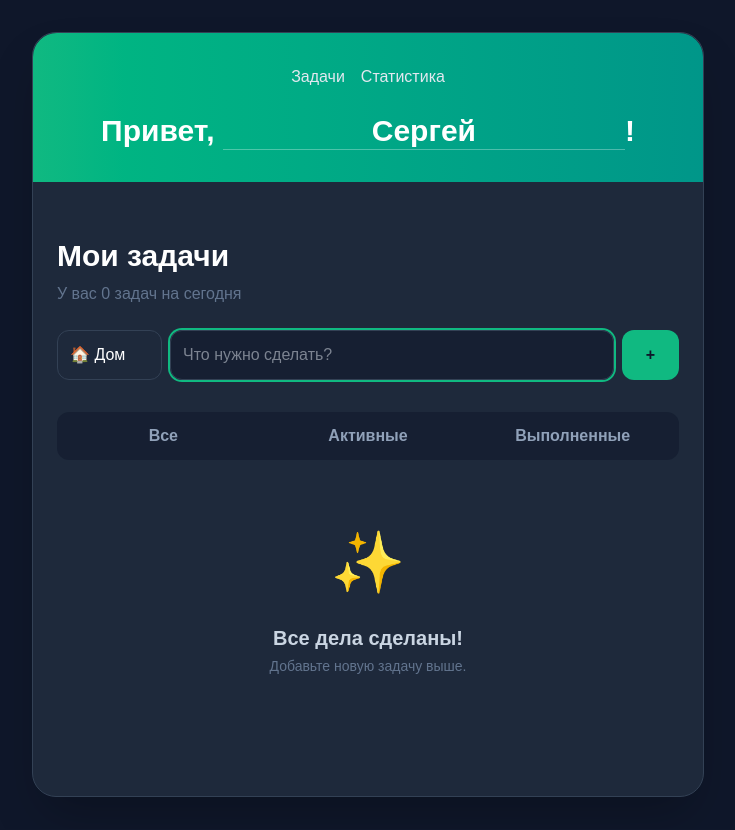
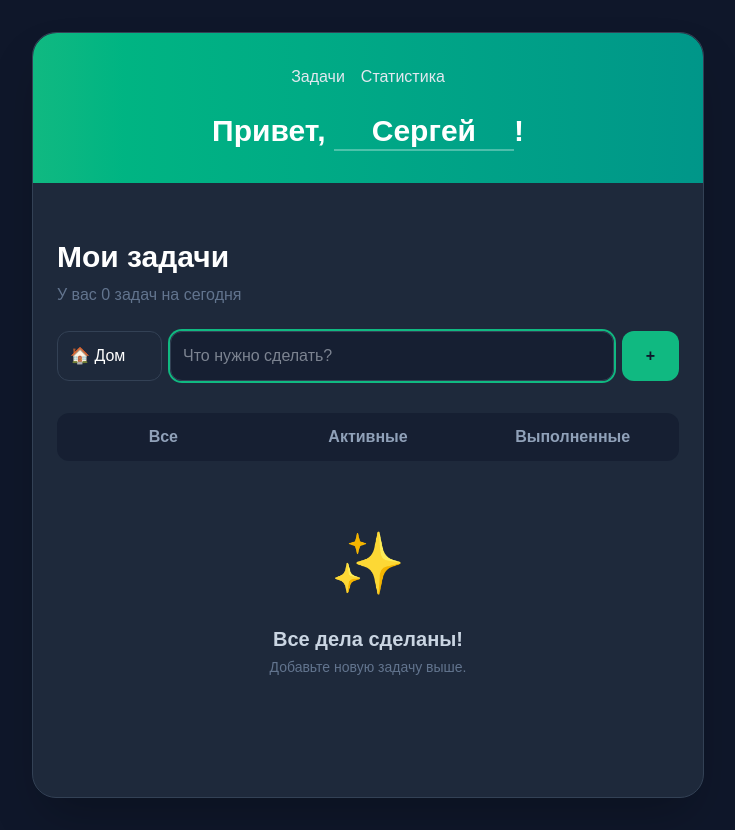
Before and after one commit to CheGuevara1144/my-todo-app, a Vue app: page / in a window 1280 px wide. Shown: the whole page, without its empty margins (272-1007 px from the left). Built offline with nearby package versions, Linux system fonts and the light colour scheme.

Commit message:
fix: compact header and single line greeting

```diff
--- a/src/App.vue
+++ b/src/App.vue
@@ -71,7 +71,7 @@ onMounted(() => {
   Привет,
   <input
     v-model="name"
-    class="bg-transparent border-b border-white/30 focus:outline-none focus:border-white w-auto min-w-[100px] text-center transition-all"
+    class="bg-transparent border-b-2 border-white/30 focus:border-white outline-none w-[90px] sm:w-[180px] text-white placeholder-white/50 px-1 text-center truncate"
     placeholder="твое имя"
   >!
 </h1>
```
